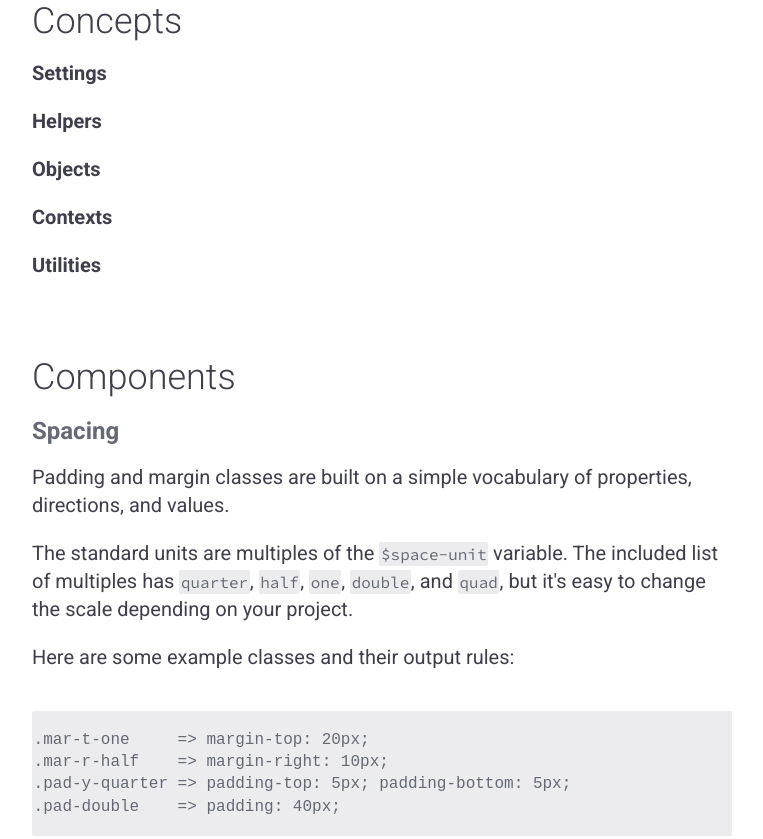
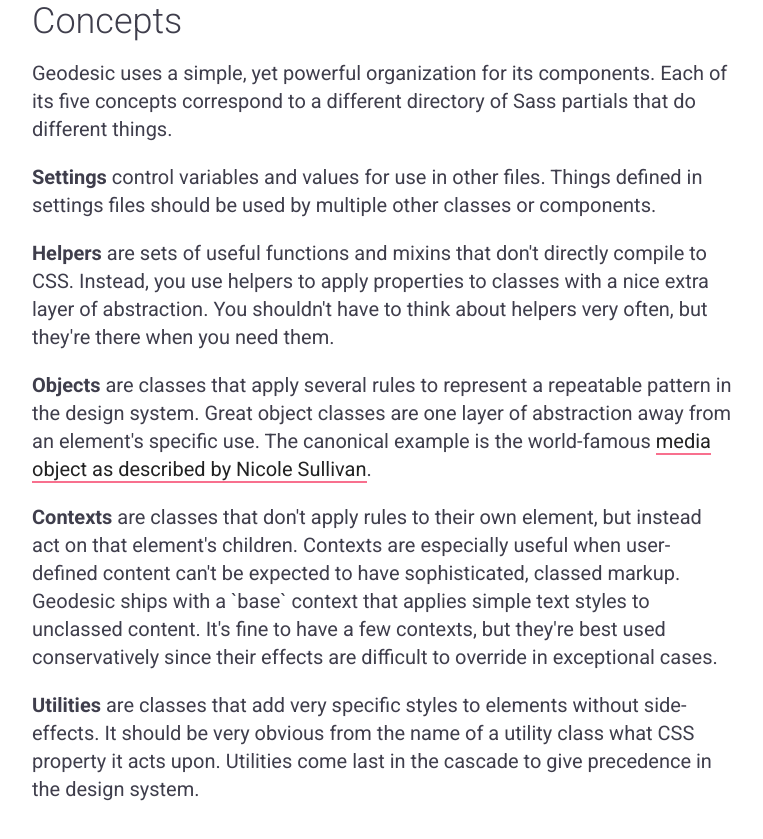
Before and after one commit to mejarc/geodesic, a website: page index.html in a window 1280 px wide. Shown: the part 1315-2154 px from the top of the page, without its empty margins (258-1021 px from the left). Drawn offline with Linux system fonts and the light colour scheme.

Commit message:
Write about the central concepts

```diff
--- a/index.html
+++ b/index.html
@@ -55,11 +55,35 @@
     </div>
     <div class="grid-row font-beta face-text line-text mar-y-quad context-base">
       <h2 class="font-delta color-navy light line-solid">Concepts</h2>
-      <p><strong>Settings</strong></p>
-      <p><strong>Helpers</strong></p>
-      <p><strong>Objects</strong></p>
-      <p><strong>Contexts</strong></p>
-      <p><strong>Utilities</strong></p>
+      <p>
+        Geodesic uses a simple, yet powerful organization for its components.
+        Each of its five concepts correspond to a different directory of Sass partials that do different things.
+      </p>
+      <p>
+        <strong>Settings</strong> control variables and values for use in other files.
+        Things defined in settings files should be used by multiple other classes or components.
+      </p>
+      <p>
+        <strong>Helpers</strong> are sets of useful functions and mixins that don't directly compile to CSS.
+        Instead, you use helpers to apply properties to classes with a nice extra layer of abstraction.
+        You shouldn't have to think about helpers very often, but they're there when you need them.
+      </p>
+      <p>
+        <strong>Objects</strong> are classes that apply several rules to represent a repeatable pattern in the design system.
+        Great object classes are one layer of abstraction away from an element's specific use.
+        The canonical example is the world-famous <a href="http://www.stubbornella.org/content/2010/06/25/the-media-object-saves-hundreds-of-lines-of-code/">media object as described by Nicole Sullivan</a>.
+      </p>
+      <p>
+        <strong>Contexts</strong> are classes that don't apply rules to their own element, but instead act on that element's children.
+        Contexts are especially useful when user-defined content can't be expected to have sophisticated, classed markup.
+        Geodesic ships with a `base` context that applies simple text styles to unclassed content.
+        It's fine to have a few contexts, but they're best used conservatively since their effects are difficult to override in exceptional cases.
+      </p>
+      <p>
+        <strong>Utilities</strong> are classes that add very specific styles to elements without side-effects.
+        It should be very obvious from the name of a utility class what CSS property it acts upon.
+        Utilities come last in the cascade to give precedence in the design system.
+      </p>
     </div>
     <div class="grid-row font-beta face-text line-text mar-y-quad context-base ">
       <h2 class="font-delta color-navy light line-solid">Components</h2>
```
